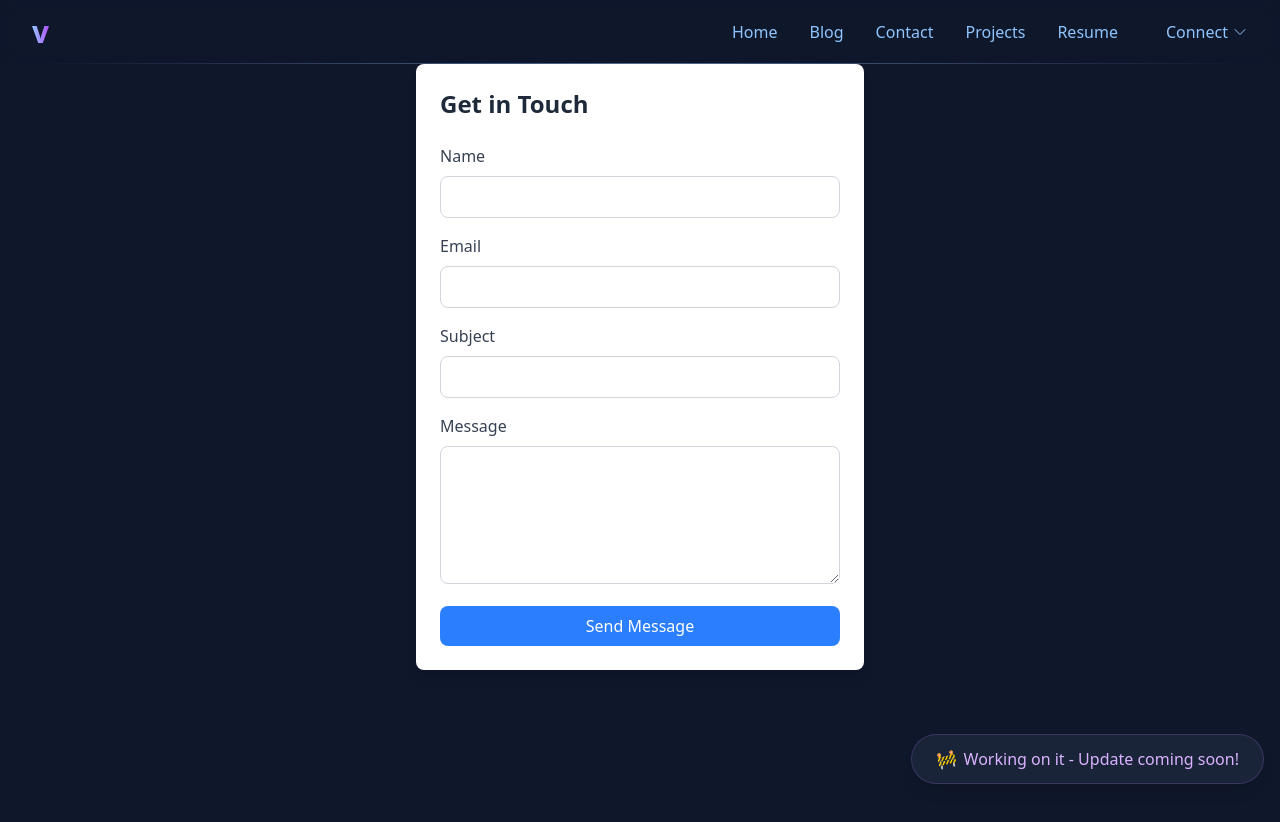
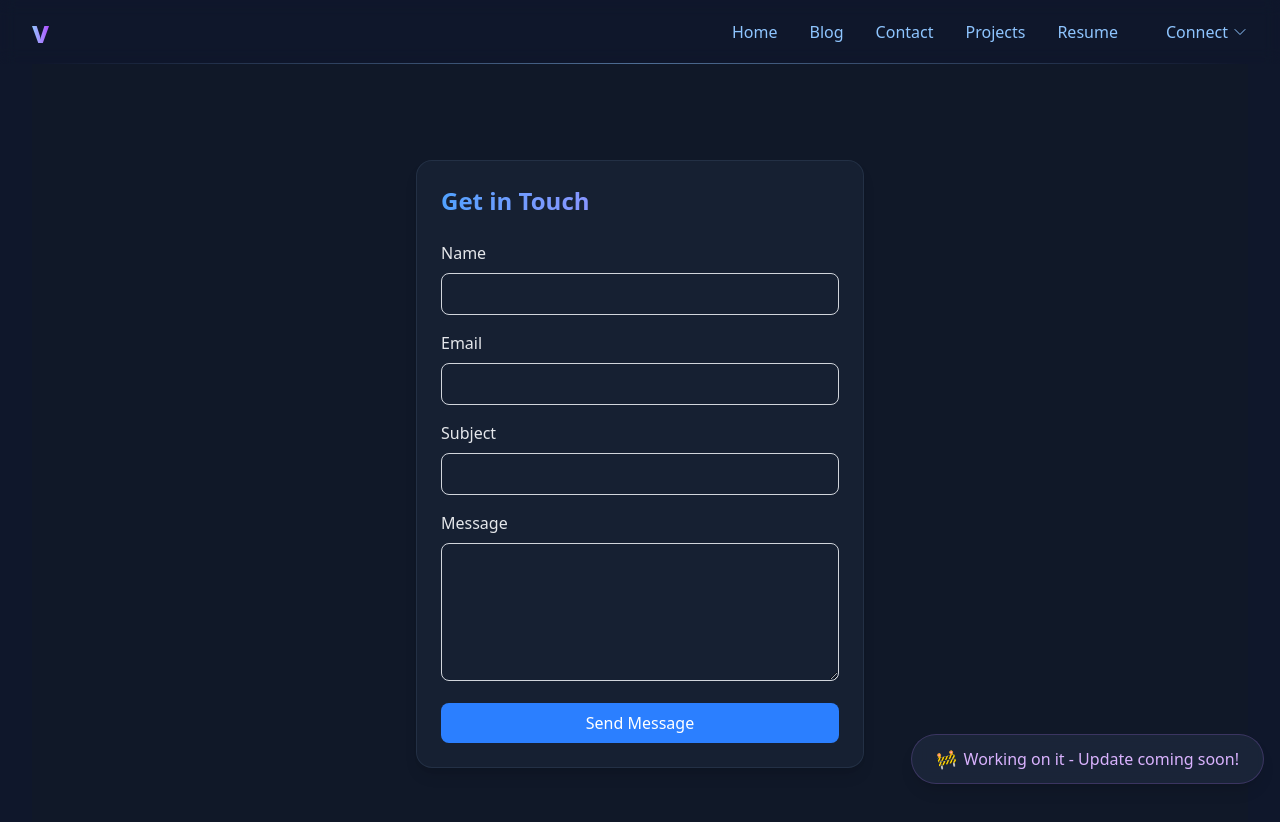
Before and after one commit to vedantlahane/portfolio, a React (Vite) app in the folder client/: page /contact in a window 1280 px wide. Shown: the top 822 px of the page. Before the commit the page ends 800 px from the top, so only its background shows below. Built offline with nearby package versions, Linux system fonts and the light colour scheme.

Commit message:
Enhance ContactForm with animated status messages and improved styling

```diff
--- a/client/src/components/ContactForm.jsx
+++ b/client/src/components/ContactForm.jsx
@@ -1,5 +1,6 @@
 // ContactForm.jsx
 import React, { useState, useEffect } from 'react';
+import { motion } from 'framer-motion';
 
 // API URL Configuration
 const API_URL = import.meta.env.DEV
@@ -125,7 +126,7 @@ const ContactForm = () => {
     }
   };
 
-  // Status message component
+  // Animated Status Message component
   const StatusMessage = () => {
     if (!status.message) return null;
 
@@ -136,22 +137,39 @@ const ContactForm = () => {
     };
 
     return (
-      <div className={`p-4 mb-4 border-l-4 ${statusStyles[status.type]}`}>
+      <motion.div
+        initial={{ opacity: 0 }}
+        animate={{ opacity: 1 }}
+        className={`p-4 mb-4 border-l-4 ${statusStyles[status.type]}`}
+      >
         {status.message}
-      </div>
+      </motion.div>
     );
   };
 
   return (
-    <div className="max-w-md mx-auto p-6 bg-white shadow-lg rounded-lg">
-      <h2 className="text-2xl font-bold mb-6 text-gray-800">Get in Touch</h2>
+    <div className="min-h-screen flex justify-center items-center bg-gray-900 p-4">
+      <motion.div
+        className="max-w-md w-full mx-auto p-6 bg-slate-800/50 shadow-lg rounded-2xl border border-slate-700/50"
+        initial={{ opacity: 0, y: 20 }}
+        animate={{ opacity: 1, y: 0 }}
+        transition={{ duration: 0.5 }}
+      >
+        <motion.h2
+          className="text-2xl font-bold mb-6 bg-gradient-to-r from-blue-400 to-purple-400 bg-clip-text text-transparent"
+          initial={{ opacity: 0, y: -10 }}
+          animate={{ opacity: 1, y: 0 }}
+          transition={{ duration: 0.5, delay: 0.2 }}
+        >
+          Get in Touch
+        </motion.h2>
 
         <StatusMessage />
 
         <form onSubmit={handleSubmit} className="space-y-4">
           {FORM_FIELDS.map(field => (
             <div key={field.name}>
-            <label className="block text-gray-700 font-medium mb-2">
+              <label className="block text-gray-200 font-medium mb-2">
                 {field.label}
               </label>
               {field.type === 'textarea' ? (
@@ -183,9 +201,11 @@ const ContactForm = () => {
             </div>
           ))}
 
-        <button
+          <motion.button
             type="submit"
             disabled={isSubmitting}
+            whileHover={{ scale: 1.02 }}
+            whileTap={{ scale: 0.95 }}
             className={`w-full py-2 px-4 rounded-lg text-white font-medium transition-colors
               ${isSubmitting
                 ? 'bg-gray-400 cursor-not-allowed'
@@ -193,8 +213,9 @@ const ContactForm = () => {
               }`}
           >
             {isSubmitting ? 'Sending...' : 'Send Message'}
-        </button>
+          </motion.button>
         </form>
+      </motion.div>
     </div>
   );
 };
```
Lines whose indentation alone changed are shown as unchanged.
